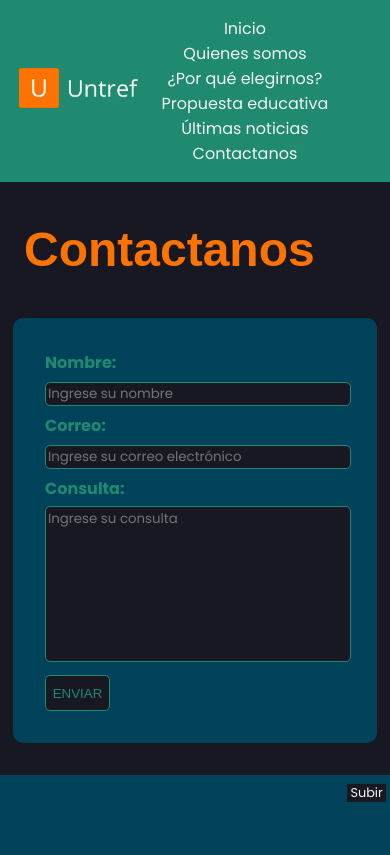
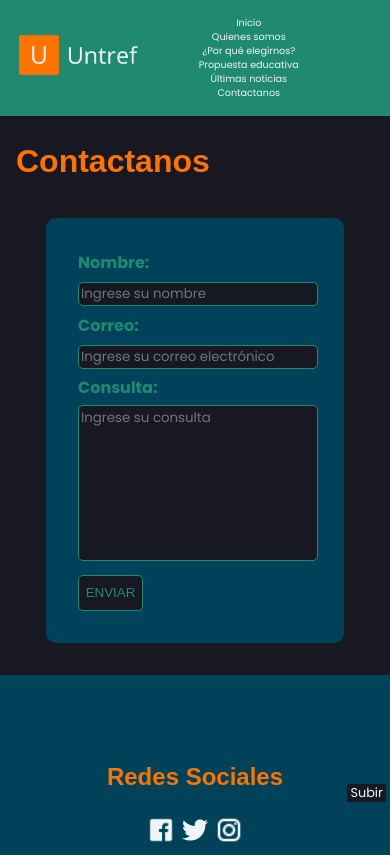
Before and after one commit to Elithne/PROYECTOINTEGRADOR-WEB-UNTREFSCHOOL, a plain HTML site: page contactanos.html in a window 390 px wide. Shown: the top 855 px of the page. Drawn offline with Linux system fonts and the light colour scheme; a web font is replaced by a local one.

Commit message:
cambios en responsive

```diff
--- a/styles-form.css
+++ b/styles-form.css
@@ -59,3 +59,17 @@ button:hover {
   background-color: #00425a;
   color: #181823;
 }
+
+@media (max-width: 720px) {
+  .formulario {
+    margin: 0 auto;
+    width: 60%;
+  }
+
+  h2 {
+    font-size: 2em;
+  }
+}
+
+@media (max-width: 320px) {
+}
--- a/styles.css
+++ b/styles.css
@@ -207,6 +207,12 @@ footer a:hover {
   }
 }
 
+@media (max-width: 720px) {
+  .nav-item {
+    font-size: 0.6em;
+  }
+}
+
 @media (max-width: 580px) {
   .navbar-menu {
     flex-direction: column;
```
